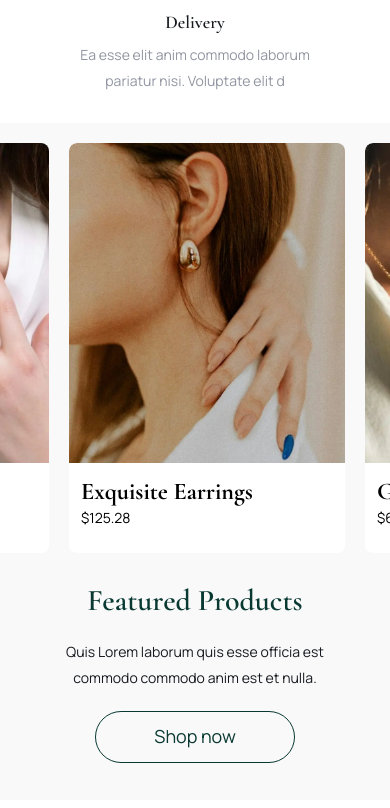
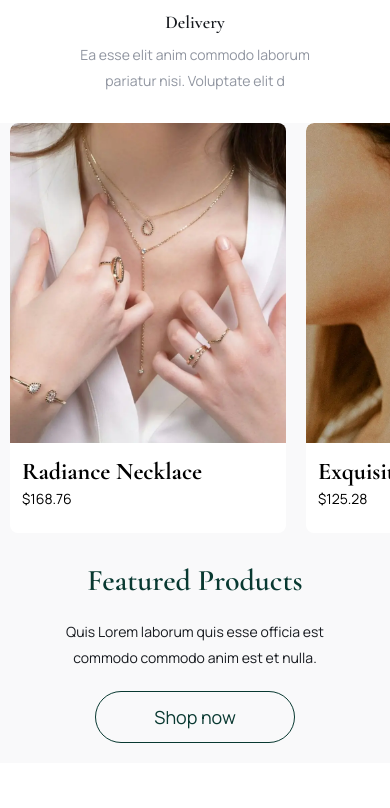
Before and after one commit to TianaG06/Luxuria-Project, a plain HTML site: page index.html in a window 390 px wide. Shown: the part 1205-2013 px from the top of the page. Drawn offline with nearby package versions, Linux system fonts and the light colour scheme.

Commit message:
seccion de featur p terminada

```diff
--- a/src/styles/builts.css
+++ b/src/styles/builts.css
@@ -42,13 +42,13 @@
 
     .home-productOne-section {
         flex-direction: column-reverse;
-        padding: 5%;
+        padding: 0;
         gap: 20px;
     }
 
     .home-productOne-section__text {
         margin: 0;
-        padding: 0 0 5% 0;
+        padding: 0 5% 5% 5%;
         text-align: center;
         align-items: center;
         /* flex-direction: row;
@@ -58,7 +58,11 @@
     }
 
     .products-grid{
-        width: 100vmax;
+        width: 100%;
     }
 
+    .product-item:first-child {
+        margin-left: 10px;
+        }
+
 }
--- a/src/styles/styles.css
+++ b/src/styles/styles.css
@@ -341,6 +341,7 @@ p {
   display: flex;
   overflow-y: auto;
   gap: 20px;
+  scrollbar-width: none;
 }
 
 .product-item {
@@ -351,6 +352,10 @@ p {
   overflow: hidden;
   text-align: left;
 }
+
+.product-item:last-child {
+  margin-right: 10px;
+  }
 
 .product-item img {
   -o-object-fit: cover;
```
